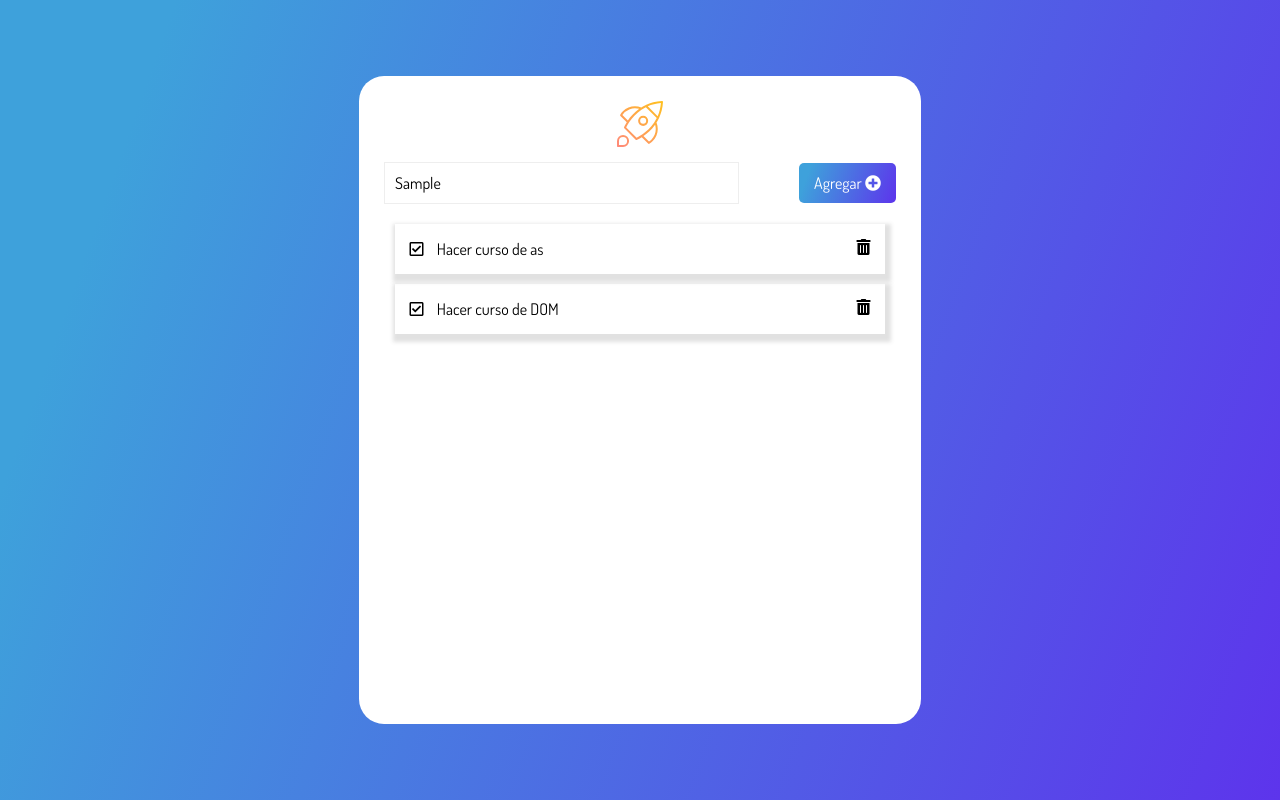
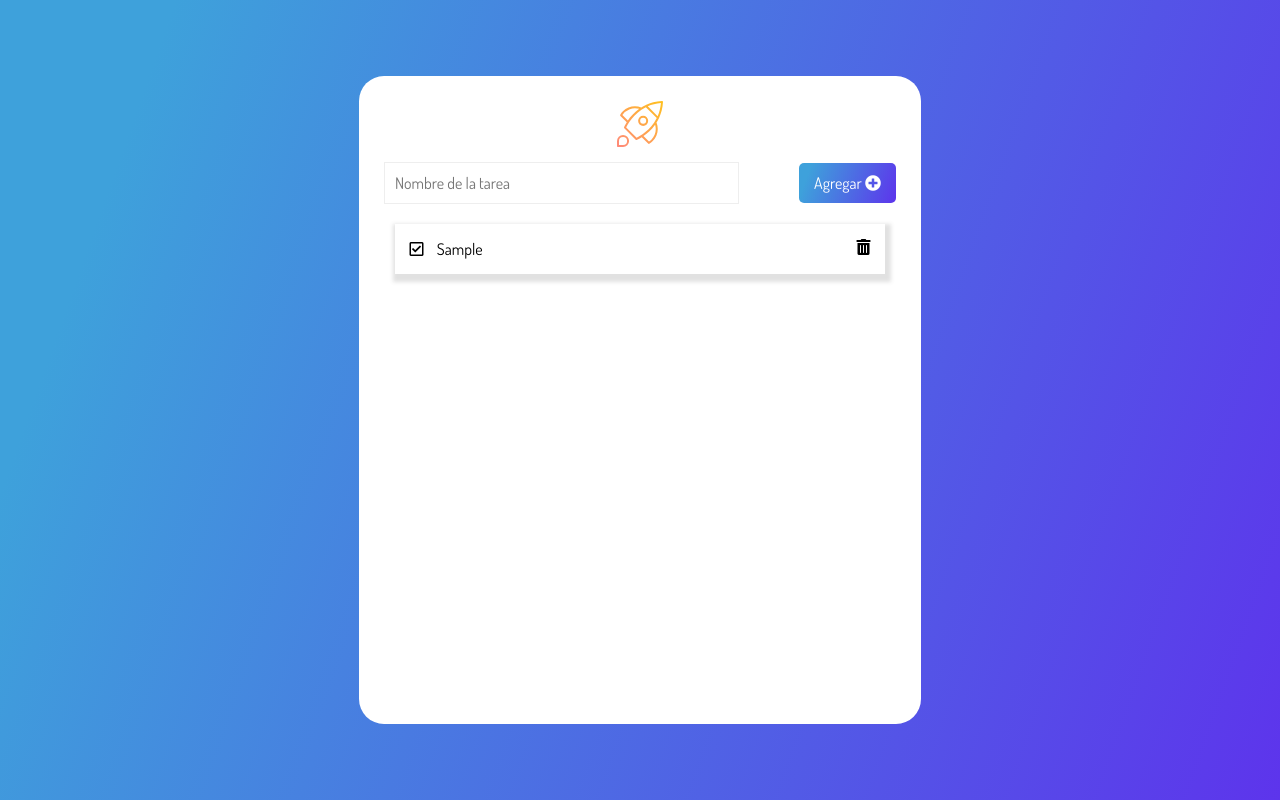
Before and after one commit to MEAC2003/Tareas-DOM, a plain HTML site: page index.html in a window 1280 px wide. Both pictures are taken after typing "Sample" into the empty fields and a click on the button "Agregar". Drawn offline with Linux system fonts and the light colour scheme.

Commit message:
Clase 03 completada

```diff
--- a/index.html
+++ b/index.html
@@ -26,21 +26,8 @@
           </button>
         </form>
       </div>
-      <ul class="cardsList">
-        <li class="card">
-          <div>
-            <i class="far fa-check-square icon"></i>
-            <span class="task">Hacer curso de as</span>
-          </div>
-          <i class="fas fa-trash-alt trashIcon icon"></i>
-        </li>
-      <li class="card">
-        <div>
-          <i class="far fa-check-square icon"></i>
-          <span class="task">Hacer curso de DOM</span>
-        </div>
-        <i class="fas fa-trash-alt trashIcon icon"></i>
-      </li>
+      <ul class="cardsList" data-list>
+
       </ul>
     </div>
   </main>
--- a/script.js
+++ b/script.js
@@ -4,7 +4,19 @@ const btn = document.querySelector("[data-form-btn]");
 const createTask = (evento) => {
   evento.preventDefault();
   const input = document.querySelector("[data-form-input]");
-  console.log(input.value);
+  const value = input.value;
+  const list = document.querySelector("[data-list]");
+  const task = document.createElement("li");
+  task.classList.add("card");
+  input.value = "";
+  const content = `<div>
+  <i class="far fa-check-square icon"></i>
+  <span class="task">${value}</span>
+</div>
+<i class="fas fa-trash-alt trashIcon icon"></i>`
+  task.innerHTML = content;
+  list.appendChild(task);
+  console.log(content);
 };
 
 btn.addEventListener("click", createTask)
```
